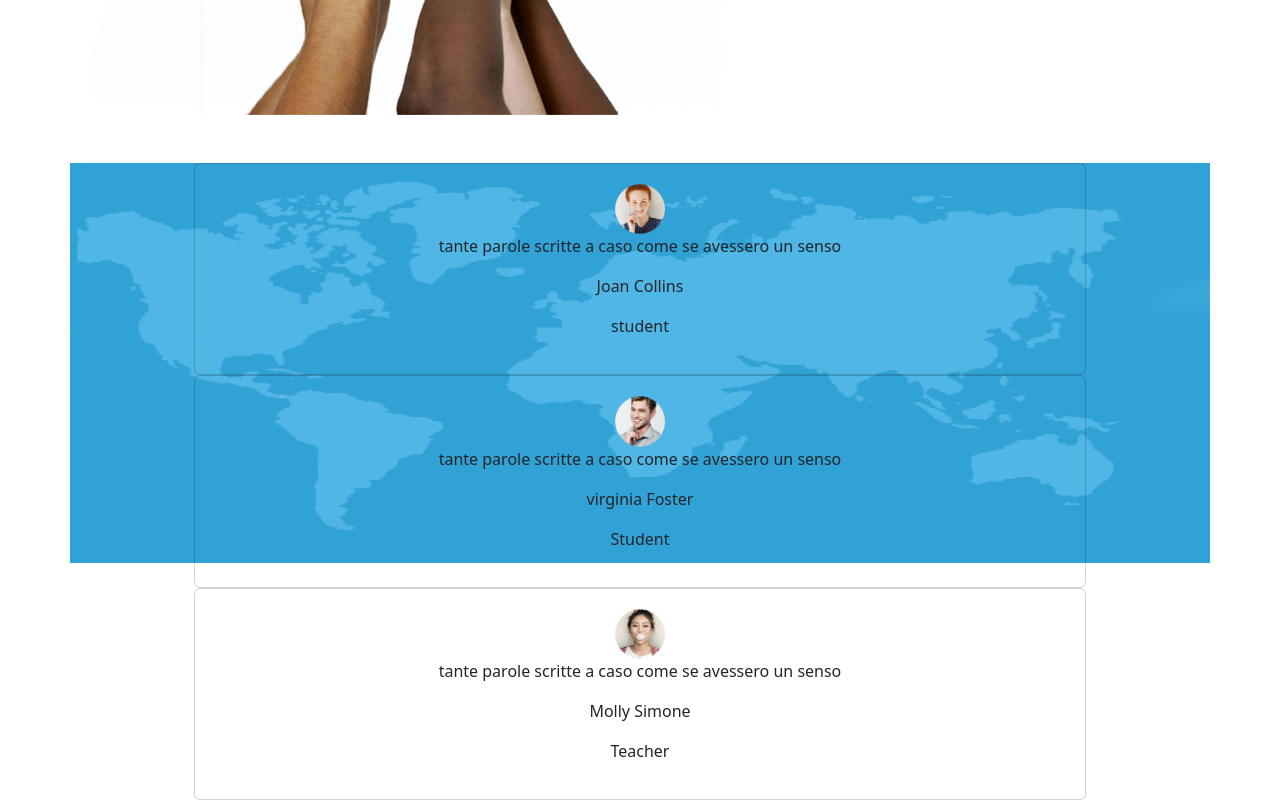
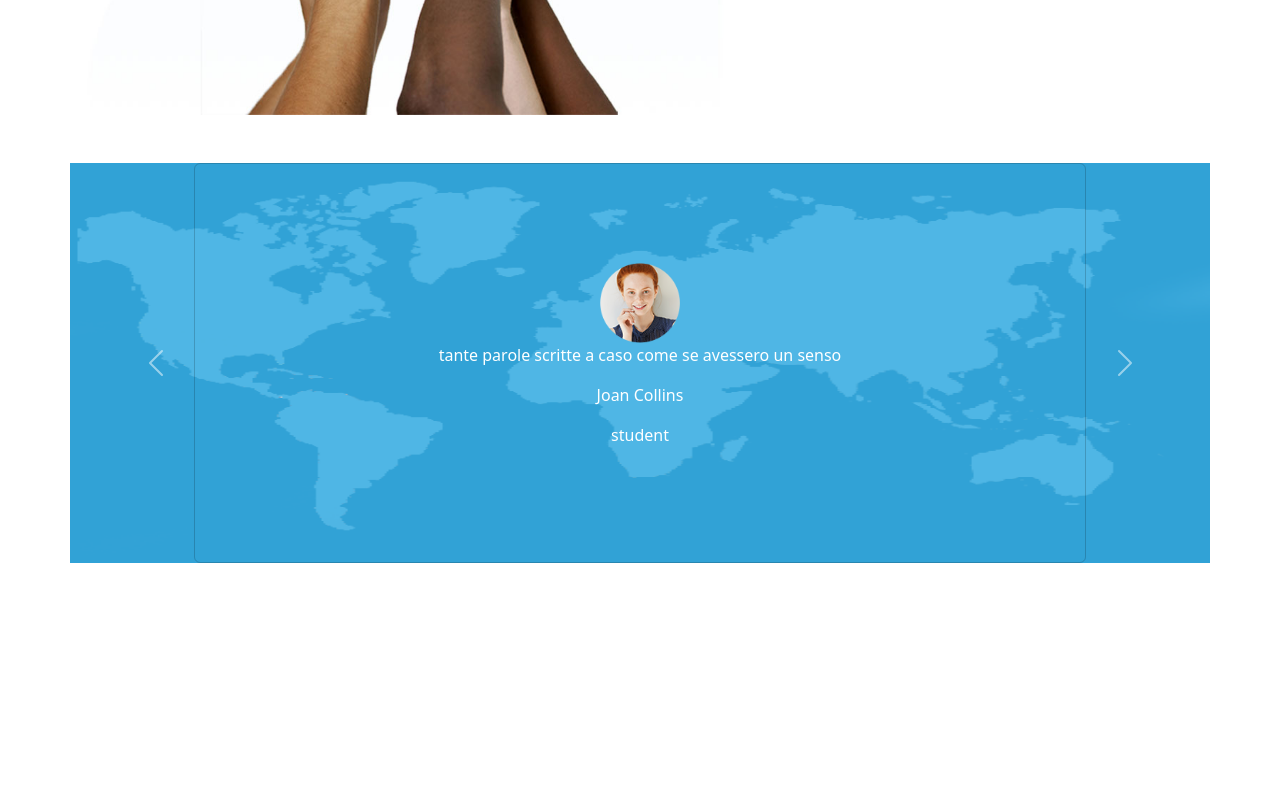
Before and after one commit to WalterCorsini/proj-html-vuejs, a Vue app: page / in a window 1280 px wide. Shown: the part 1581-2381 px from the top of the page. After the commit the page ends 2244 px from the top, so only its background shows below. Built offline with nearby package versions, Linux system fonts and the light colour scheme.

Commit message:
section student without animation

```diff
--- a/src/components/HomePageChildren.vue
+++ b/src/components/HomePageChildren.vue
@@ -66,8 +66,5 @@ export default {
     img{
         width:100%;
     };
-    .count{
-
-    }
 }
 </style>
--- a/src/components/HomePageStudent.vue
+++ b/src/components/HomePageStudent.vue
@@ -1,19 +1,19 @@
 <script>
-export default{
-    data(){
-        return{
+export default {
+    data() {
+        return {
             active: 0,
-            arrayPeople:[
+            arrayPeople: [
                 {
                     img: "_1",
-                    name:"Joan Collins",
-                    role:"student",
-                    text:"tante parole scritte a caso come se avessero un senso",
+                    name: "Joan Collins",
+                    role: "student",
+                    text: "tante parole scritte a caso come se avessero un senso",
                 },
                 {
                     img: "_2",
-                    name:"virginia Foster",
-                    role:"Student",
+                    name: "virginia Foster",
+                    role: "Student",
                     text: "tante parole scritte a caso come se avessero un senso",
                 },
                 {
@@ -25,31 +25,40 @@ export default{
             ],
         }
     },
-    methods:{
-        getImage(elem){
+    methods: {
+        getImage(elem) {
             return new URL(`../assets/img/home-page/sezione-5/${elem}.png`, import.meta.url).href;
+        },
+        changeActivePlus() {
+            //  inserire set interval per andare in avanti e stoppare il set che va indietro
+            //  se è gia attivo lo metto in pausa
+            console.log(this.active);
+            if (this.active <= 1) {
+                this.active++;
+            } else {
+                this.active = 0;
+            }
+        },
+        changeActiveLess() {
+            //  inserire set interval per andare indietro e stoppare il set che va in avanti
+            //  se è gia attivo lo metto in pausa
+            console.log(this.active);
+            if (this.active >= 1) {
+                this.active--;
+            } else {
+                this.active = 2;
+            }
         }
     }
 }
 </script>
 
 <template>
-    <!-- <div id="carouselExampleIndicators" class="carousel slide">
-  <div class="carousel-indicators">
-    <button type="button" data-bs-target="#carouselExampleIndicators" data-bs-slide-to="0" class="active" aria-current="true" aria-label="Slide 1"></button>
-    <button type="button" data-bs-target="#carouselExampleIndicators" data-bs-slide-to="1" aria-label="Slide 2"></button>
-    <button type="button" data-bs-target="#carouselExampleIndicators" data-bs-slide-to="2" aria-label="Slide 3"></button>
-  </div>
-  <div class="carousel-inner">
-    <div class="carousel-item active">
-      <img src="..." class="d-block w-100" alt="...">
-    </div>
-</div>
-    </div> -->
+
     <!-- da usare il carosello -->
     <div class="container">
         <img class="background" src="../assets/img/home-page/globo.png" alt="">
-        <div :class="active===index ? 'active' : ''" v-for="curElem,index in arrayPeople" class="card">
+        <div :class="index === active ? 'd-flex' : 'd-none'" v-for="curElem, index in arrayPeople" class="card">
 
             <img :src="getImage(curElem.img)" alt="">
             <p>{{ curElem.text }}</p>
@@ -57,20 +66,41 @@ export default{
             <p>{{ curElem.role }}</p>
 
         </div>
+        <button @click.prevent.stop="changeActiveLess" class="carousel-control-prev" type="button"
+            data-bs-target="#carouselExample" data-bs-slide="prev">
+            <span class="carousel-control-prev-icon" aria-hidden="true"></span>
+            <span class="visually-hidden">Previous</span>
+        </button>
+        <button @click.prevent.stop="changeActivePlus" class="carousel-control-next" type="button"
+            data-bs-target="#carouselExample" data-bs-slide="next">
+            <span class="carousel-control-next-icon" aria-hidden="true"></span>
+            <span class="visually-hidden">Next</span>
+        </button>
     </div>
 </template>
 
 <style scoped lang="scss">
-    .container{
+.container {
     position: relative;
     width: 100%;
-        height: 100%;
+    height: 50vh;
     display: flex;
     text-align: center;
     flex-direction: column;
     align-items: center;
     justify-content: center;
-        .card{
+    margin-bottom: 100px;
+
+    .background {
+        position: absolute;
+        top: 0;
+        left: 0;
+        width: 100%;
+        height: 100%;
+    }
+
+    .card {
+        color: white;
         background-color: transparent;
         position: relative;
         display: flex;
@@ -80,17 +110,10 @@ export default{
         height: 100%;
         padding: 20px;
 
-            img{
-                width: 50px;
+        img {
+            width: 80px;
+        }
+
     }
 }
-    }
-    .background{
-        position: absolute;
-        top: 0;
-        left: 0;
-        width: 100%;
-        max-height: 400px;
-    }
-
 </style>
```
Lines whose indentation alone changed are shown as unchanged.
